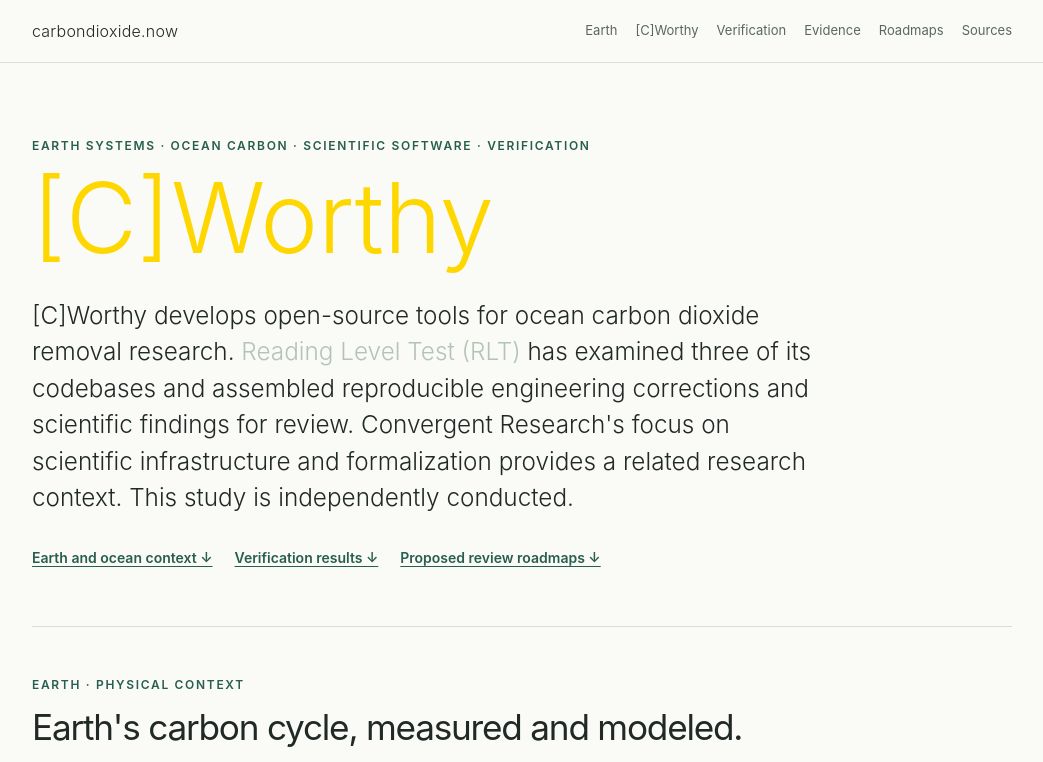
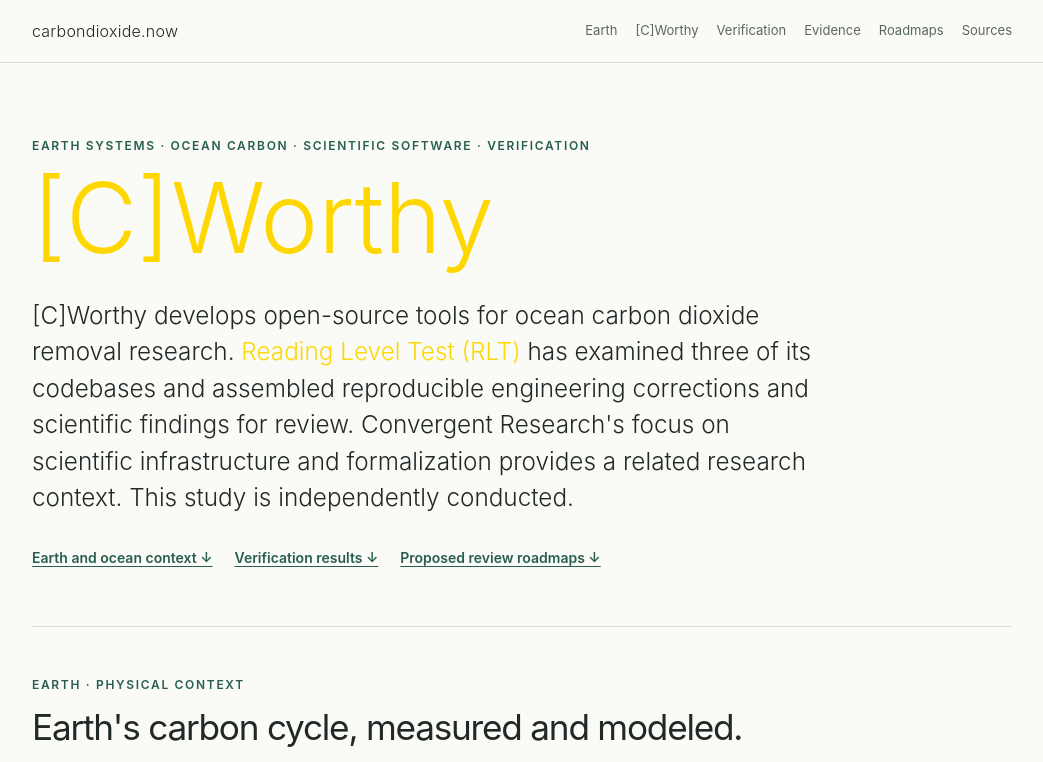
Before and after one commit to thinkthoughts/math29, a plain HTML site: page carbondioxide/C/index.html in a window 1280 px wide. Shown: the top 762 px of the page, without its empty margins (118-1161 px from the left). Drawn offline with Linux system fonts and the light colour scheme.

Commit message:
Update lead paragraph in index.html

```diff
--- a/carbondioxide/C/index.html
+++ b/carbondioxide/C/index.html
@@ -85,7 +85,7 @@
 <h1 style="color: gold;">[C]Worthy</h1>
 <!--<p class="lead">The Earth's carbon cycle is its history. It's imperative that we prioritize accurate science like clean datacenters ocean carbon dioxide removal.</p>
 <p class="lede-note">-->
-<p class="lead">[C]Worthy develops open-source tools for ocean carbon dioxide removal research. <span style="color: #b4c3b8;">Reading Level Test (RLT)</span><!--, working with ChatGPT, Claude, Lean 4, and independent numerical verification,--> has examined three of its codebases and assembled reproducible engineering corrections and scientific findings for review. Convergent Research's focus on scientific infrastructure and formalization provides a related research context. This study is independently conducted.</p>
+<p class="lead">[C]Worthy develops open-source tools for ocean carbon dioxide removal research. <span style="color: gold;">Reading Level Test (RLT)</span><!--, working with ChatGPT, Claude, Lean 4, and independent numerical verification,--> has examined three of its codebases and assembled reproducible engineering corrections and scientific findings for review. Convergent Research's focus on scientific infrastructure and formalization provides a related research context. This study is independently conducted.</p>
 <div class="actions"><a href="#earth">Earth and ocean context ↓</a><a href="#progress">Verification results ↓</a><a href="#roadmaps">Proposed review roadmaps ↓</a></div>
 </div>
 <section aria-labelledby="earth-title" id="earth">
```
